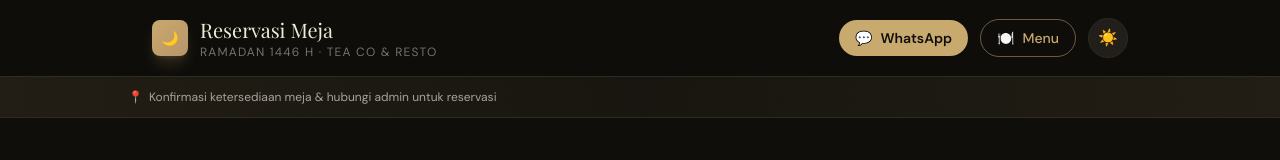
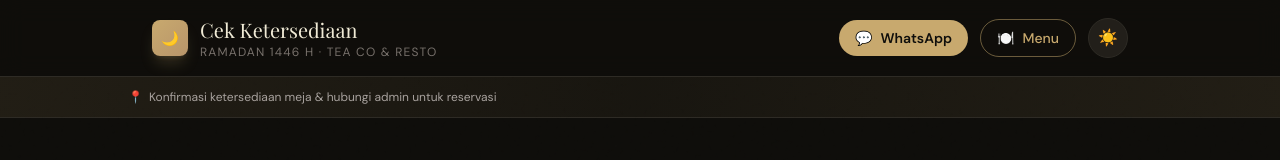
Before and after one commit to kritingsaja/next-teaco, a Next.js app: page / in a window 1280 px wide. Shown: the top 160 px of the page. Built offline with nearby package versions, Linux system fonts and the light colour scheme; no server answers; the database is empty; a web font is replaced by a local one.

Commit message:
Change header text from 'Reservasi Meja' to 'Cek Ketersediaan'

```diff
--- a/components/Header.js
+++ b/components/Header.js
@@ -22,7 +22,7 @@ export default function Header() {
             </div>
             <div>
               <h1 className="font-display text-lg sm:text-xl text-stone-800 dark:text-cream-100 leading-tight">
-                Reservasi Meja
+                Cek Ketersediaan
               </h1>
               <p className="text-[0.65rem] sm:text-xs text-stone-400 dark:text-stone-500 tracking-widest uppercase">
                 Ramadan 1446 H · Tea Co & Resto
```
